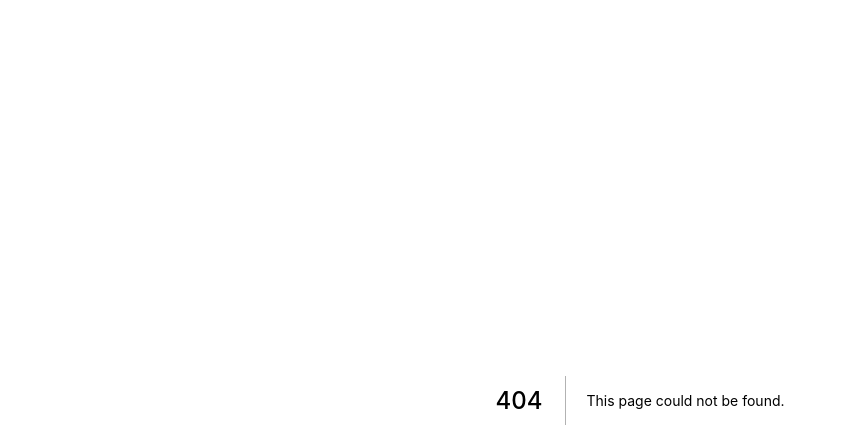
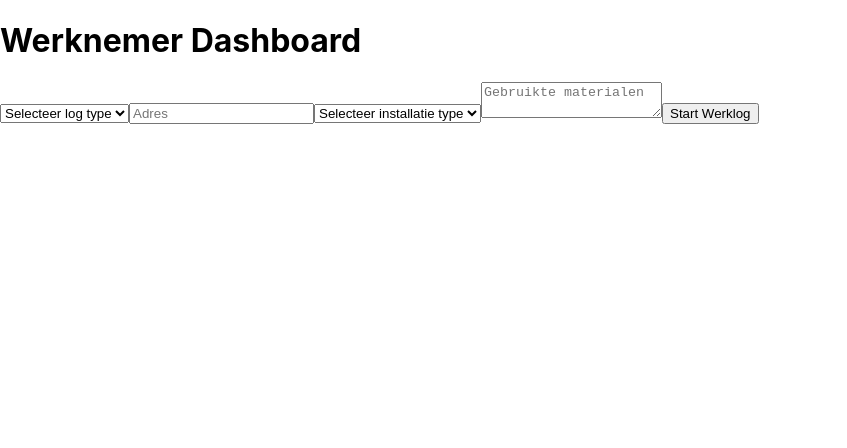
Before and after one commit to 2BeSeen/LED-tracking-system-2BESEEN, a Next.js app: page /employee/dashboard in a window 1280 px wide. Before the commit this address had no page. Shown: the top 448 px of the page, without its empty margins (0-847 px from the left). Built offline with nearby package versions, Linux system fonts and the light colour scheme.

Commit message:
Create dashboard.tsx

```diff
--- /dev/null
+++ b/pages/employee/dashboard.tsx
@@ -0,0 +1,59 @@
+import { useState } from 'react'
+import { NextPage } from 'next'
+
+const EmployeeDashboard: NextPage = () => {
+  const [logType, setLogType] = useState('')
+  const [address, setAddress] = useState('')
+  const [installationType, setInstallationType] = useState('')
+  const [installationSize, setInstallationSize] = useState('')
+  const [materials, setMaterials] = useState('')
+
+  const handleStartLog = async () => {
+    // Implementeer hier de logica om een nieuwe werklog te starten
+    console.log('Start new work log', { logType, address, installationType, installationSize, materials })
+  }
+
+  return (
+    <div>
+      <h1>Werknemer Dashboard</h1>
+      <form onSubmit={(e) => { e.preventDefault(); handleStartLog(); }}>
+        <select value={logType} onChange={(e) => setLogType(e.target.value)}>
+          <option value="">Selecteer log type</option>
+          <option value="DRIVING">Rijden</option>
+          <option value="ON_SITE">Op locatie</option>
+          <option value="WASTE_DISPOSAL">Afvalverwerking</option>
+        </select>
+        <input
+          type="text"
+          value={address}
+          onChange={(e) => setAddress(e.target.value)}
+          placeholder="Adres"
+        />
+        <select value={installationType} onChange={(e) => setInstallationType(e.target.value)}>
+          <option value="">Selecteer installatie type</option>
+          <option value="MOBILE_LED_6M2">MOBILE LED 6m2</option>
+          <option value="MOBILE_LED_15M2">MOBILE LED 15m2</option>
+          <option value="CONSTRUCT_LED">CONSTRUCT LED</option>
+          <option value="STATIEF_LED">STATIEF LED</option>
+          <option value="TOTEM_LED">TOTEM LED</option>
+        </select>
+        {['CONSTRUCT_LED', 'STATIEF_LED', 'TOTEM_LED'].includes(installationType) && (
+          <input
+            type="number"
+            value={installationSize}
+            onChange={(e) => setInstallationSize(e.target.value)}
+            placeholder="Grootte"
+          />
+        )}
+        <textarea
+          value={materials}
+          onChange={(e) => setMaterials(e.target.value)}
+          placeholder="Gebruikte materialen"
+        />
+        <button type="submit">Start Werklog</button>
+      </form>
+    </div>
+  )
+}
+
+export default EmployeeDashboard
```
